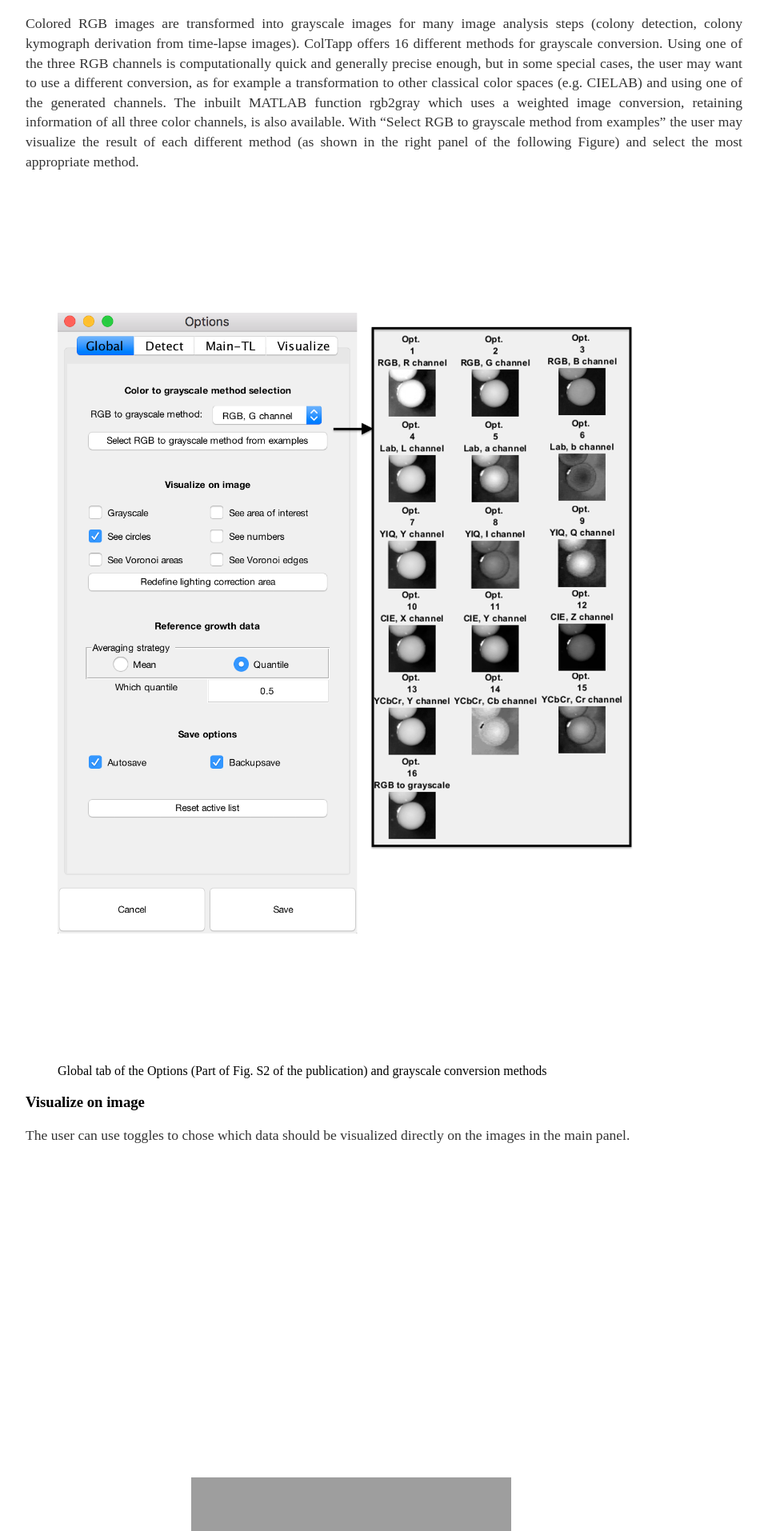
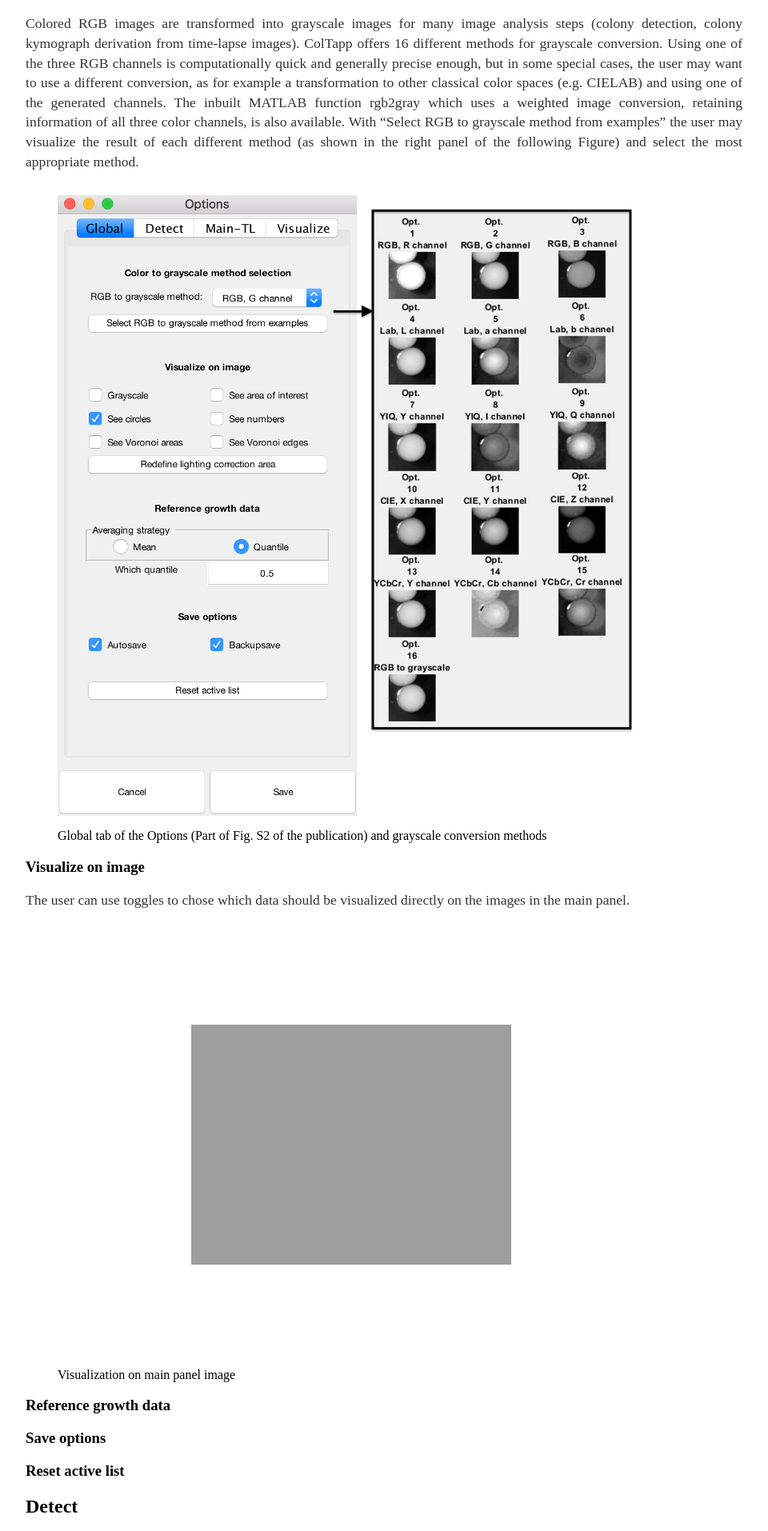
Before and after one commit to ColTapp/ColTapp.github.io, a Jekyll site: the page built from options.md, in a window 1280 px wide. Shown: the part 390-2304 px from the top of the page at 80% size, without its empty margins (160-1120 px from the left). Built offline with Jekyll 4.4.1, drawn with Linux system fonts in a browser that asks for light colours.

Commit message:
Update options.md

```diff
--- a/options.md
+++ b/options.md
@@ -12,13 +12,13 @@ While the latter tabs regroup parameters corresponding to each corresponding tab
 Colored RGB images are transformed into grayscale images for many image analysis steps (colony detection, colony kymograph derivation from time-lapse images). ColTapp offers 16 different methods for grayscale conversion.
 Using one of the three RGB channels is computationally quick and generally precise enough, but in some special cases, the user may want to use a different conversion, as for example a transformation to other classical color spaces (e.g. CIELAB) and using one of the generated channels. The inbuilt MATLAB function rgb2gray which uses a weighted image conversion, retaining information of all three color channels, is also available. With "Select RGB to grayscale method from examples" the user may visualize the result of each different method (as shown in the right panel of the following Figure) and select the most appropriate method.
 <figure>
-  <img src="{{site.url}}/assets/images/Options_Global_wGrayscale.png" alt="Global tab" height="1094px"/>
+  <img src="{{site.url}}/assets/images/Options_Global_wGrayscale.png" alt="Global tab" height="800px"/>
   <figcaption> Global tab of the Options (Part of Fig. S2 of the publication) and grayscale conversion methods </figcaption>
 </figure>
 ### Visualize on image
 The user can use toggles to chose which data should be visualized directly on the images in the main panel.
 <figure>
-  <img src="{{site.url}}/assets/images/Visualize_on_image.png" alt="Visualize on image" height="1094px"/>
+  <img src="{{site.url}}/assets/images/Visualize_on_image.png" alt="Visualize on image" height="550px"/>
   <figcaption> Visualization on main panel image </figcaption>
 </figure>
 
```
